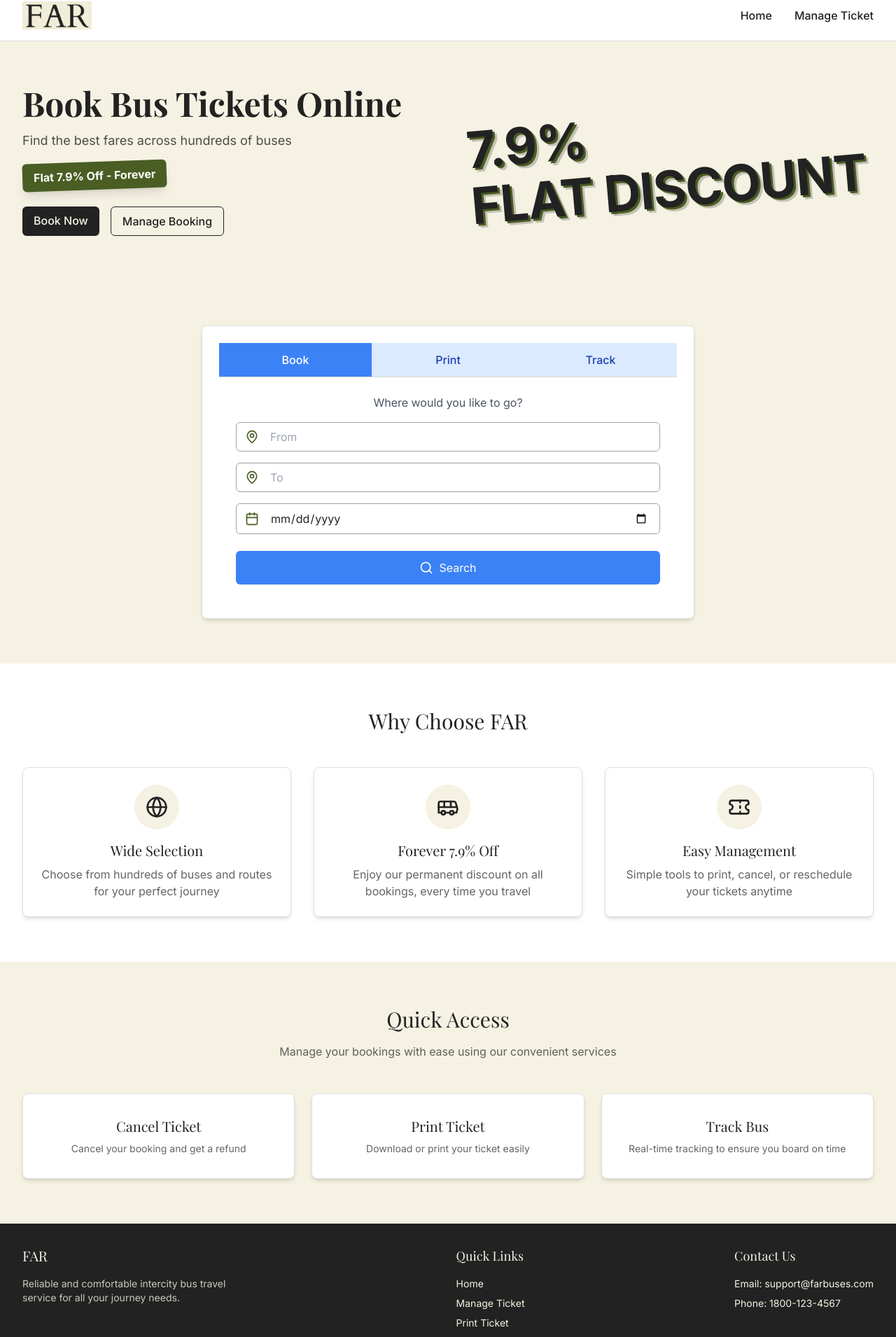
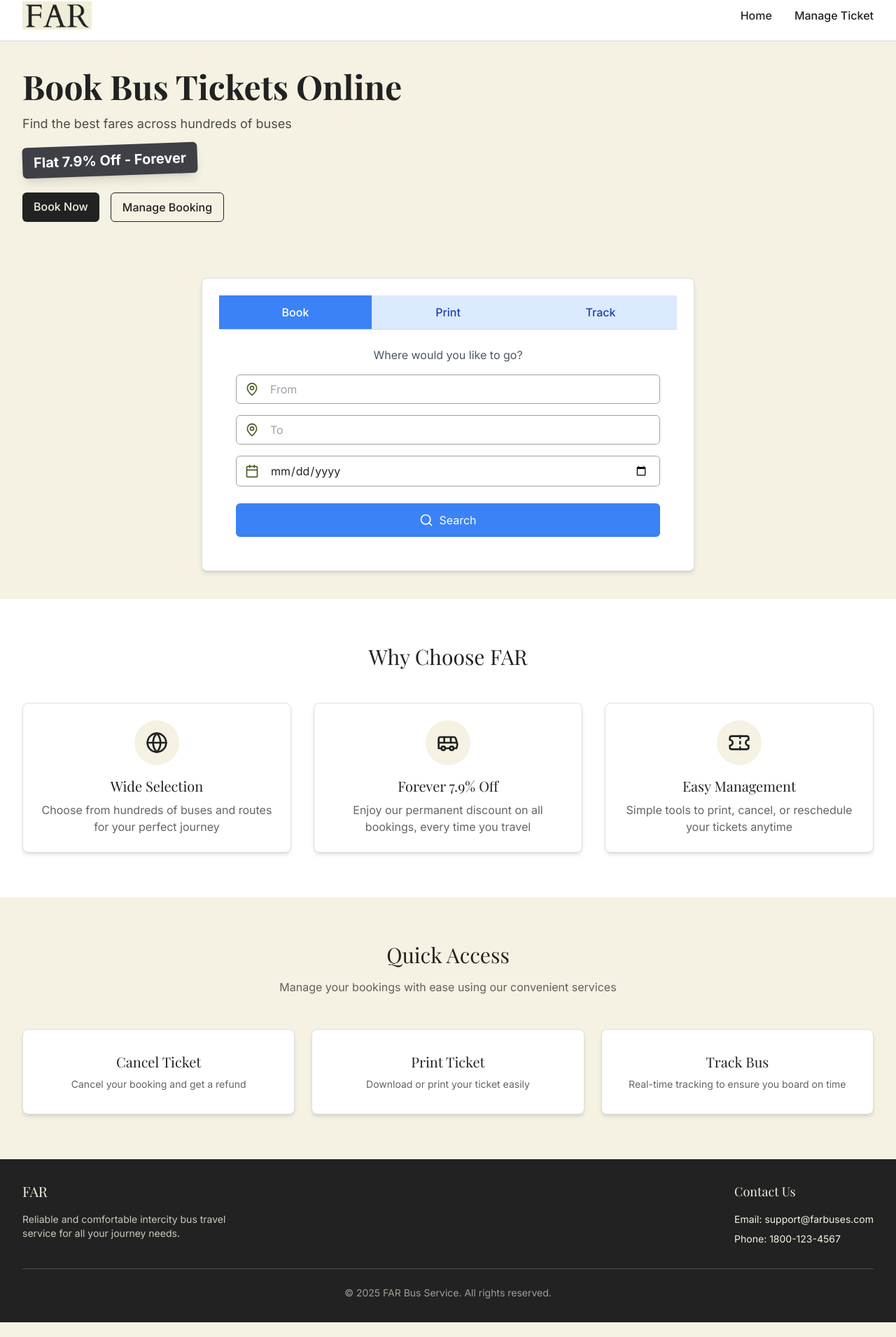
Before and after one commit to sankaravignesh1/far-bus-journey, a React (Vite) app: page / in a window 1280 px wide. Shown: the part 14-1924 px from the top of the page at 70% size. After the commit the page ends 1903 px from the top, so only its background shows below. Built offline with nearby package versions, Linux system fonts and the light colour scheme.

Commit message:
Visual edit in Lovable
Edited UI in Lovable

```diff
--- a/src/components/Layout.tsx
+++ b/src/components/Layout.tsx
@@ -1,14 +1,12 @@
-
 import React from 'react';
 import Navbar from './Navbar';
-
 interface LayoutProps {
   children: React.ReactNode;
 }
-
-const Layout: React.FC<LayoutProps> = ({ children }) => {
-  return (
-    <div className="min-h-screen flex flex-col">
+const Layout: React.FC<LayoutProps> = ({
+  children
+}) => {
+  return <div className="min-h-screen flex flex-col">
       <Navbar />
       <main className="flex-grow">
         {children}
@@ -22,16 +20,8 @@ const Layout: React.FC<LayoutProps> = ({ children }) => {
                 Reliable and comfortable intercity bus travel service for all your journey needs.
               </p>
             </div>
-            <div>
-              <h4 className="text-lg font-serif mb-4">Quick Links</h4>
-              <ul className="space-y-2 text-sm">
-                <li><a href="/" className="hover:text-far-lightgreen transition-colors">Home</a></li>
-                <li><a href="#" className="hover:text-far-lightgreen transition-colors">Manage Ticket</a></li>
-                <li><a href="#" className="hover:text-far-lightgreen transition-colors">Print Ticket</a></li>
-                <li><a href="#" className="hover:text-far-lightgreen transition-colors">Track Bus</a></li>
-              </ul>
-            </div>
-            <div>
+
+            <div className="py-0">
               <h4 className="text-lg font-serif mb-4">Contact Us</h4>
               <ul className="space-y-2 text-sm">
                 <li>Email: support@farbuses.com</li>
@@ -44,8 +34,6 @@ const Layout: React.FC<LayoutProps> = ({ children }) => {
           </div>
         </div>
       </footer>
-    </div>
-  );
+    </div>;
 };
-
 export default Layout;
--- a/src/pages/Index.tsx
+++ b/src/pages/Index.tsx
@@ -1,13 +1,11 @@
-
 import React from 'react';
 import Layout from '../components/Layout';
 import SearchForm from '../components/SearchForm';
 import { Link } from 'react-router-dom';
 import { Bus, Globe, Ticket } from 'lucide-react';
-
 const Index = () => {
   return <Layout>
-      <section className="bg-far-cream py-16">
+      <section className="bg-far-cream py-[40px]">
         <div className="container-custom">
           <div className="grid grid-cols-1 md:grid-cols-2 gap-8 items-center">
             <div className="order-2 md:order-1">
@@ -19,8 +17,8 @@ const Index = () => {
               </p>
 
               {/* Discount Banner */}
-              <div className="inline-block bg-far-green text-white px-4 py-2 rounded-md mb-6 transform -rotate-2 shadow-lg">
-                <span className="font-bold">Flat 7.9% Off - Forever</span>
+              <div className="inline-block text-white px-4 py-2 rounded-md mb-6 transform -rotate-2 shadow-lg bg-zinc-700">
+                <span className="font-bold text-xl">Flat 7.9% Off - Forever</span>
               </div>
 
               <div className="flex flex-wrap gap-4">
@@ -32,19 +30,12 @@ const Index = () => {
                 </Link>
               </div>
             </div>
-            <div className="order-1 md:order-2 flex items-center justify-center">
-              <div className="text-5xl md:text-7xl font-bold text-far-black transform rotate-[-5deg]" style={{
-              textShadow: "3px 3px 0 #4a5d23, 6px 6px 0 rgba(0,0,0,0.2)",
-              letterSpacing: "-1px"
-            }}>
-                7.9% <span className="block md:mt-2">FLAT DISCOUNT</span>
-              </div>
-            </div>
+
           </div>
         </div>
       </section>
 
-      <section className="py-16" id="search">
+      <section id="search" className="py-[40px]">
         <div className="container-custom max-w-3xl">
           <SearchForm />
         </div>
```
